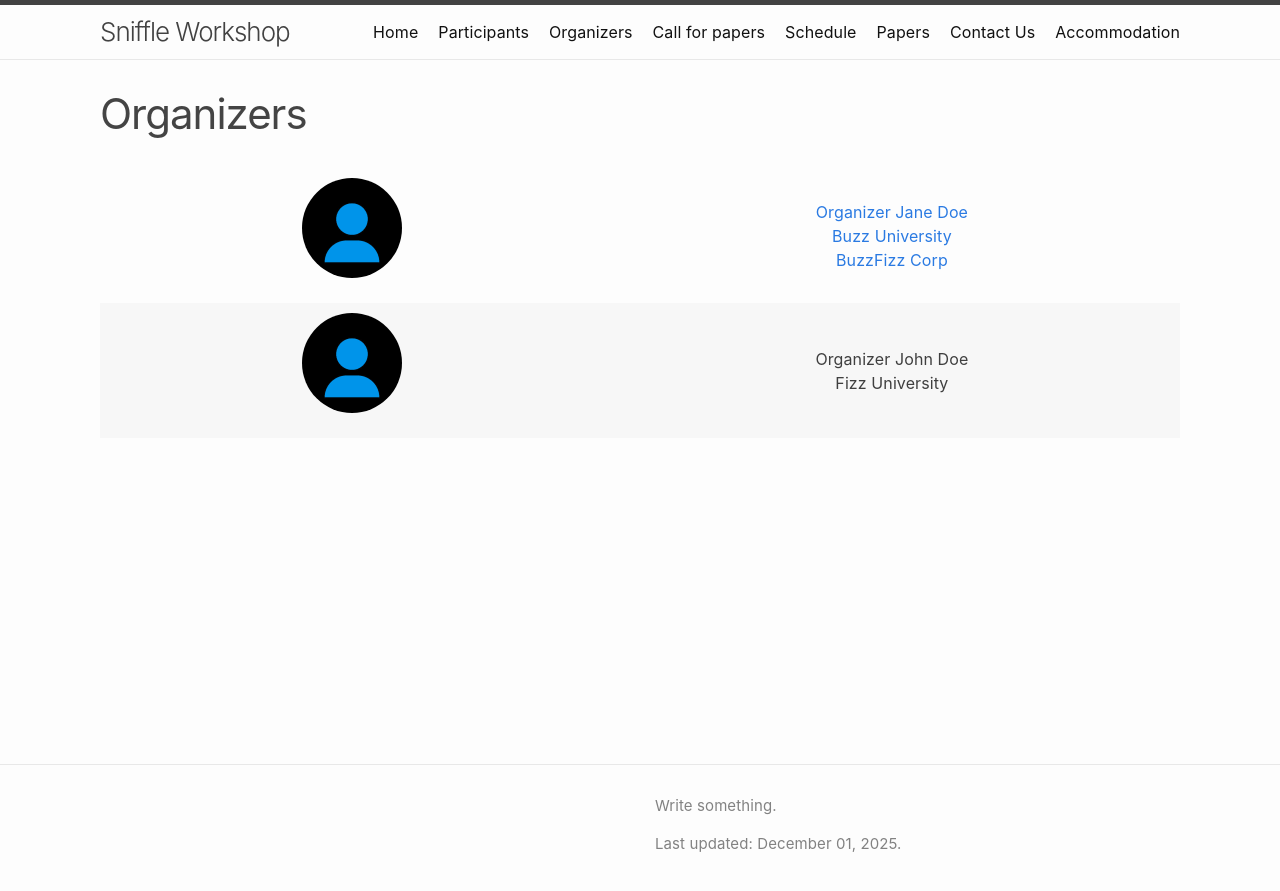
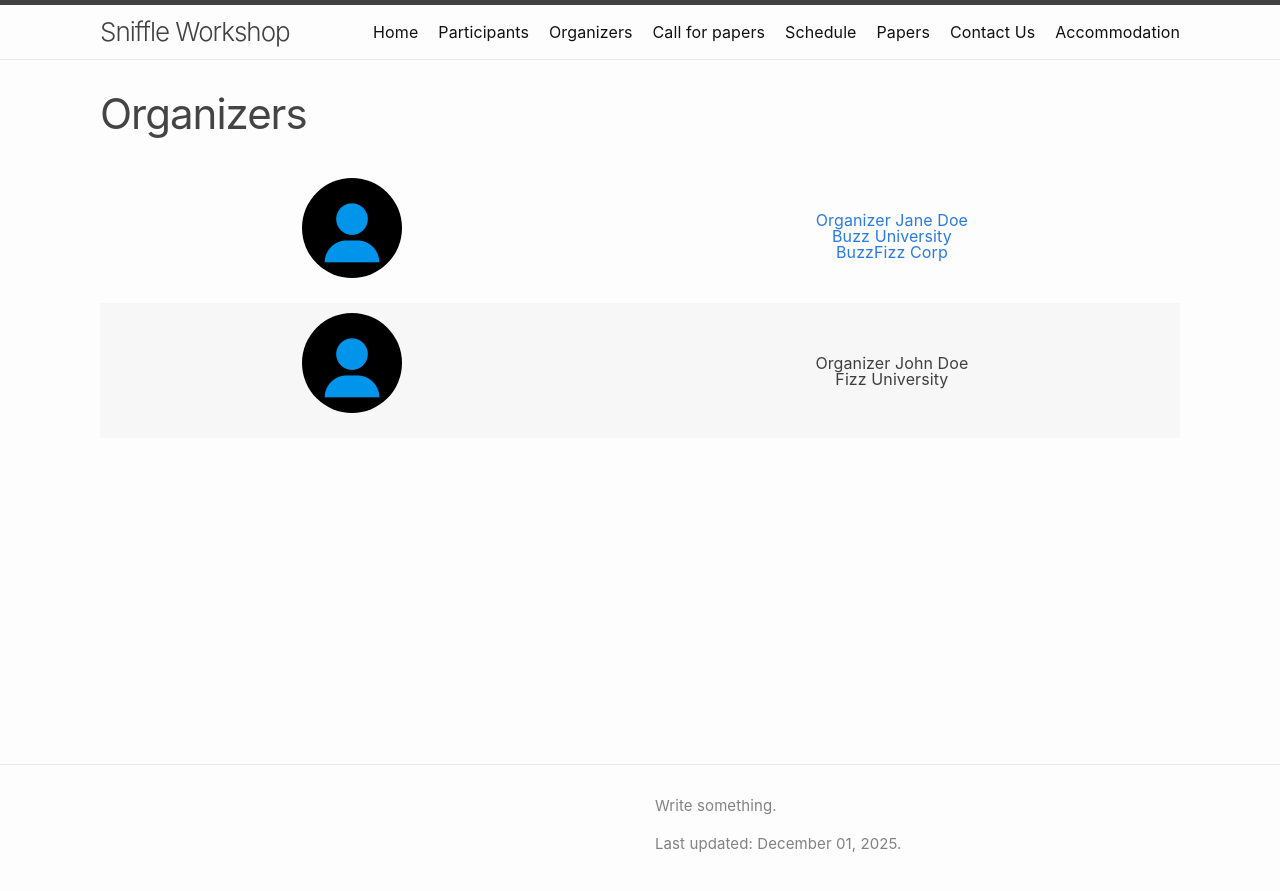
Before and after one commit to celmechcongress2026/celmechcongress2026.github.io, a Jekyll site: the page built from organizers.md, in a window 1280 px wide. Shown: the top 891 px of the page. Built offline with Jekyll 4.4.1, drawn with Linux system fonts in a browser that asks for light colours.

Commit message:
Update workshop.css

```diff
--- a/assets/css/workshop.css
+++ b/assets/css/workshop.css
@@ -27,6 +27,7 @@ div.speaker p.speaker-bio {
 .people-name {
   margin: 1px 0;   /* espacio vertical mínimo */
   padding: 0;      /* sin espacio interno */
+  line-height: 1;  /* reduce espacio vertical interno del texto */
 }
 
 .people-name h6 {
```
